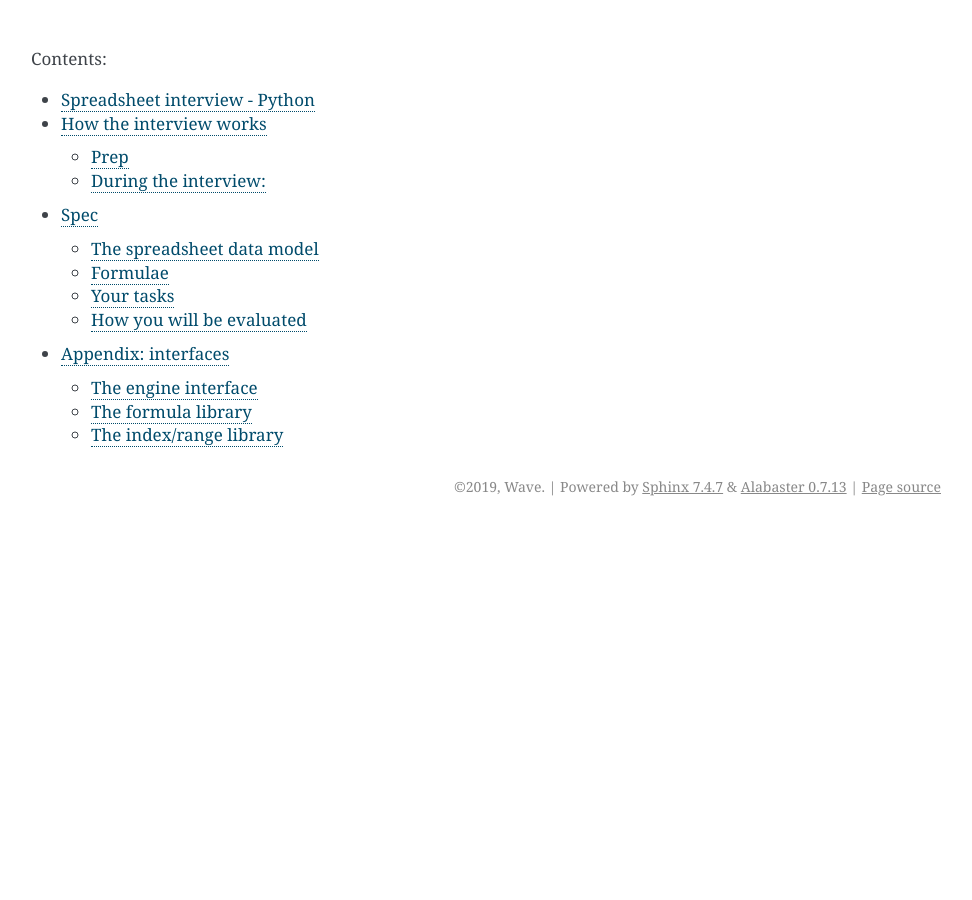
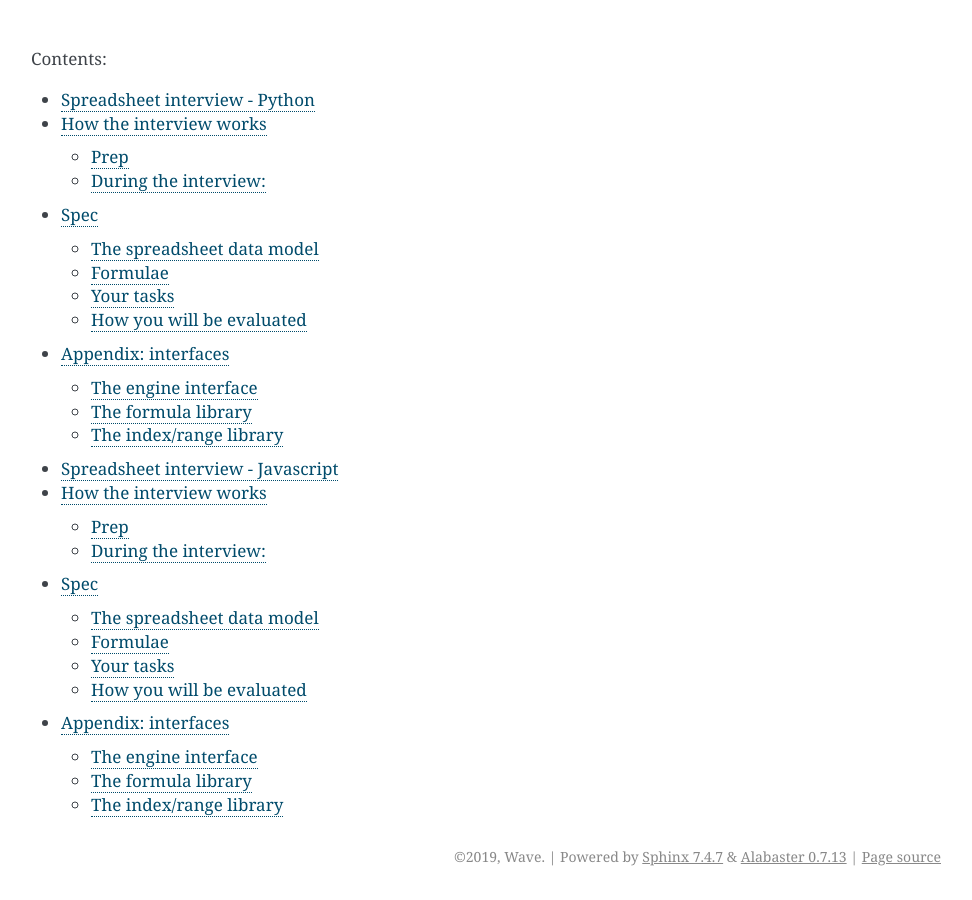
Before and after one commit to eshe-huli/spreadsheet, a Sphinx documentation site: the page built from source/index.rst, in a window 1280 px wide. Shown: the whole page, without its empty margins (169-1141 px from the left). Built offline with Sphinx 7.4.7, drawn with Linux system fonts in a browser that asks for light colours.

Commit message:
Generate Javascript docs also

```diff
--- a/source/conf.py
+++ b/source/conf.py
@@ -38,9 +38,12 @@ release = ''
 # extensions coming with Sphinx (named 'sphinx.ext.*') or your custom
 # ones.
 extensions = [
+    'sphinx_js',
     'sphinx.ext.autodoc',
     'sphinx.ext.napoleon',
 ]
+
+js_source_path = '../js/ss'
 
 # Add any paths that contain templates here, relative to this directory.
 templates_path = ['_templates']
--- a/source/index.rst
+++ b/source/index.rst
@@ -3,3 +3,4 @@
    :caption: Contents:
 
    python.rst
+   js.rst
--- /dev/null
+++ b/source/js.rst
@@ -0,0 +1,29 @@
+Spreadsheet interview - Javascript
+==================================
+
+.. contents::
+
+.. include:: spec.rst
+
+Appendix: interfaces
+====================
+
+The engine interface
+--------------------
+
+.. js:autoclass:: engine.Spreadsheet
+   :members:
+
+The formula library
+-------------------
+
+.. js:autofunction:: formula.parse
+
+The index/range library
+-----------------------
+
+.. js:autoclass:: models.Index
+   :members:
+
+.. js:autoclass:: models.Range
+   :members:
```
